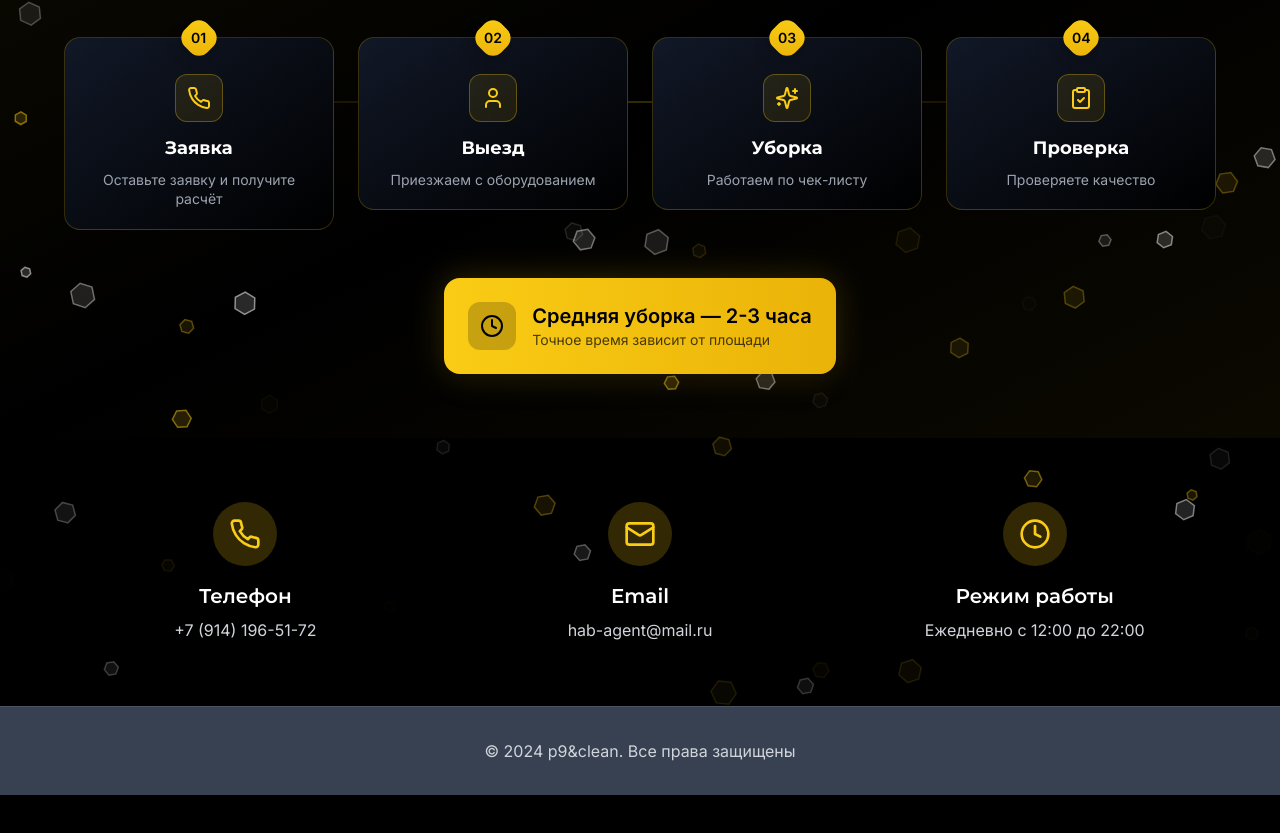
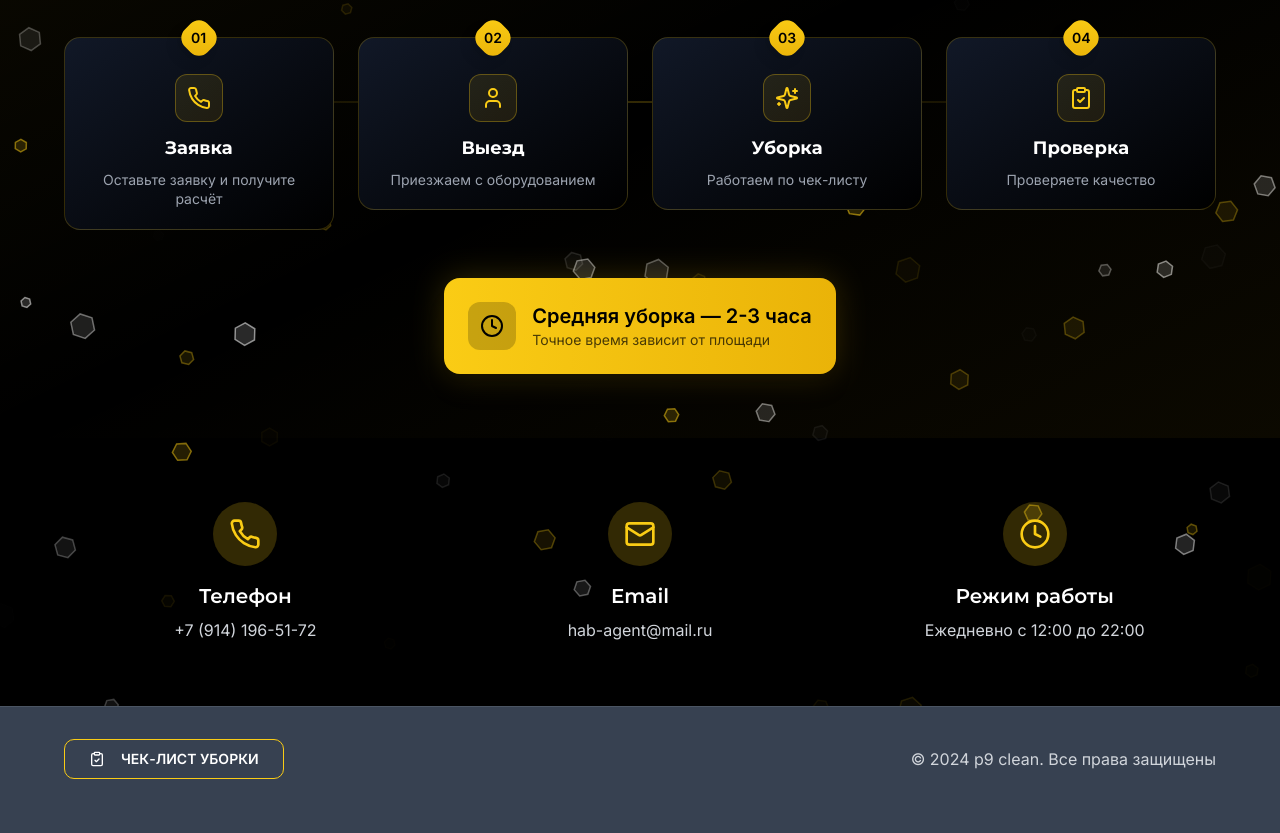
Before and after one commit to pr-poehali-dev/cleaning-design-site, a React (Vite) app: page / in a window 1280 px wide. Shown: the part 1358-2191 px from the top of the page. Before the commit the page ends 2153 px from the top, so only its background shows below. Built offline with nearby package versions, Linux system fonts and the light colour scheme.

Commit message:
Добавить кнопку прокрутки подвала

```diff
--- a/src/components/Footer.tsx
+++ b/src/components/Footer.tsx
@@ -1,8 +1,23 @@
+import { Button } from '@/components/ui/button';
+import Icon from '@/components/ui/icon';
+import { useNavigate } from 'react-router-dom';
+
 const Footer = () => {
+  const navigate = useNavigate();
+
   return (
     <footer className="bg-gray-700 text-gray-300 py-8 px-4 border-t border-gray-600">
-      <div className="max-w-6xl mx-auto text-center">
-        <p>&copy; 2024 p9&clean. Все права защищены</p>
+      <div className="max-w-6xl mx-auto">
+        <div className="flex flex-col md:flex-row items-center justify-between gap-4 mb-6">
+          <Button
+            onClick={() => navigate('/checklist')}
+            className="btn-shine bg-transparent text-white hover:bg-transparent font-semibold px-6 py-3 uppercase"
+          >
+            <Icon name="ClipboardCheck" size={20} />
+            <span className="ml-2">Чек-лист уборки</span>
+          </Button>
+          <p>&copy; 2024 p9 clean. Все права защищены</p>
+        </div>
       </div>
     </footer>
   );
```
